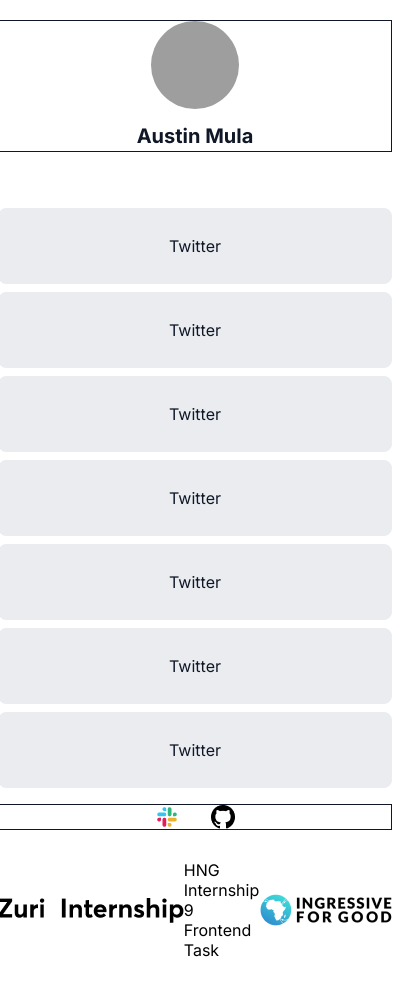
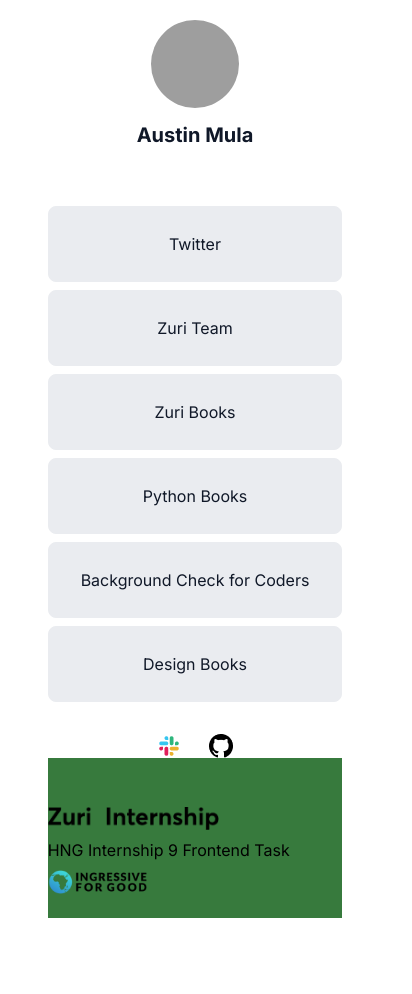
Before and after one commit to austinmula/link-tree-type, a React (Create React App) app: page / in a window 390 px wide. Shown: the top 994 px of the page, 412 px wide, since content can reach past the window. After the commit the page ends 938 px from the top, so only its background shows below. Built offline with nearby package versions, Linux system fonts and the light colour scheme; grey boxes are pictures that could not be loaded.

Commit message:
links using loop

```diff
--- a/src/App.css
+++ b/src/App.css
@@ -24,7 +24,7 @@
   display: flex;
   flex-direction: column;
   justify-content: space-between;
-  gap: 1em;
+  gap: 2em;
   /* background: #000; */
 }
 
@@ -33,7 +33,7 @@
   flex-direction: column;
   align-items: center;
   gap: 12px;
-  border: 1px solid #101828;
+  /* border: 1px solid #101828; */
 }
 .profile-container #profile_img {
   height: 88px;
@@ -54,7 +54,7 @@
 }
 
 .link-container {
-  margin-top: 2em;
+  margin-top: 1em;
 }
 
 .link-container > a {
@@ -77,16 +77,16 @@
 
 .socials-container {
   display: flex;
-  gap: 2em;
+  gap: 1.7em;
   align-items: center;
   justify-content: center;
-  border: 1px solid #101828;
+  /* border: 1px solid #101828; */
 }
 
 footer {
   height: 160px;
   margin-top: auto;
-  /* background: rgb(55, 122, 61); */
+  background: rgb(55, 122, 61);
   display: flex;
   align-items: center;
   justify-content: space-between;
@@ -96,6 +96,16 @@
 @media only screen and (max-width: 600px) {
   main {
     width: 100%;
+  }
+  footer {
+    padding: 3em 0;
+    gap: 10px;
+    flex-direction: column;
+    justify-content: flex-start;
+    align-items: flex-start;
+  }
+  footer > img {
+    height: 24px;
   }
 }
 
--- a/src/App.js
+++ b/src/App.js
@@ -1,4 +1,24 @@
 import "./App.css";
+const data = [
+  { id: 1, link: "https://twitter.com/", text: "Twitter" },
+  { id: 2, link: "https://training.zuri.team/", text: "Zuri Team" },
+  { id: 3, link: "https://training.zuri.team/", text: "Zuri Books" },
+  {
+    id: 4,
+    link: "https://books.zuri.team/python-for-beginners?ref_id=austinmula",
+    text: "Python Books",
+  },
+  {
+    id: 5,
+    link: "https://background.zuri.team",
+    text: "Background Check for Coders",
+  },
+  {
+    id: 6,
+    link: "https://books.zuri.team/design-rules ",
+    text: "Design Books",
+  },
+];
 
 function App() {
   return (
@@ -16,13 +36,11 @@
           {/* </div> */}
         </div>
         <div className="link-container">
-          <a href="http://">Twitter</a>
-          <a href="http://">Twitter</a>
-          <a href="http://">Twitter</a>
-          <a href="http://">Twitter</a>
-          <a href="http://">Twitter</a>
-          <a href="http://">Twitter</a>
-          <a href="http://">Twitter</a>
+          {data.map((item) => (
+            <a href={item.link} key={item.id}>
+              {item.text}
+            </a>
+          ))}
         </div>
         <div className="socials-container">
           <img src="/slack.png" alt="slack-socials" />
```
